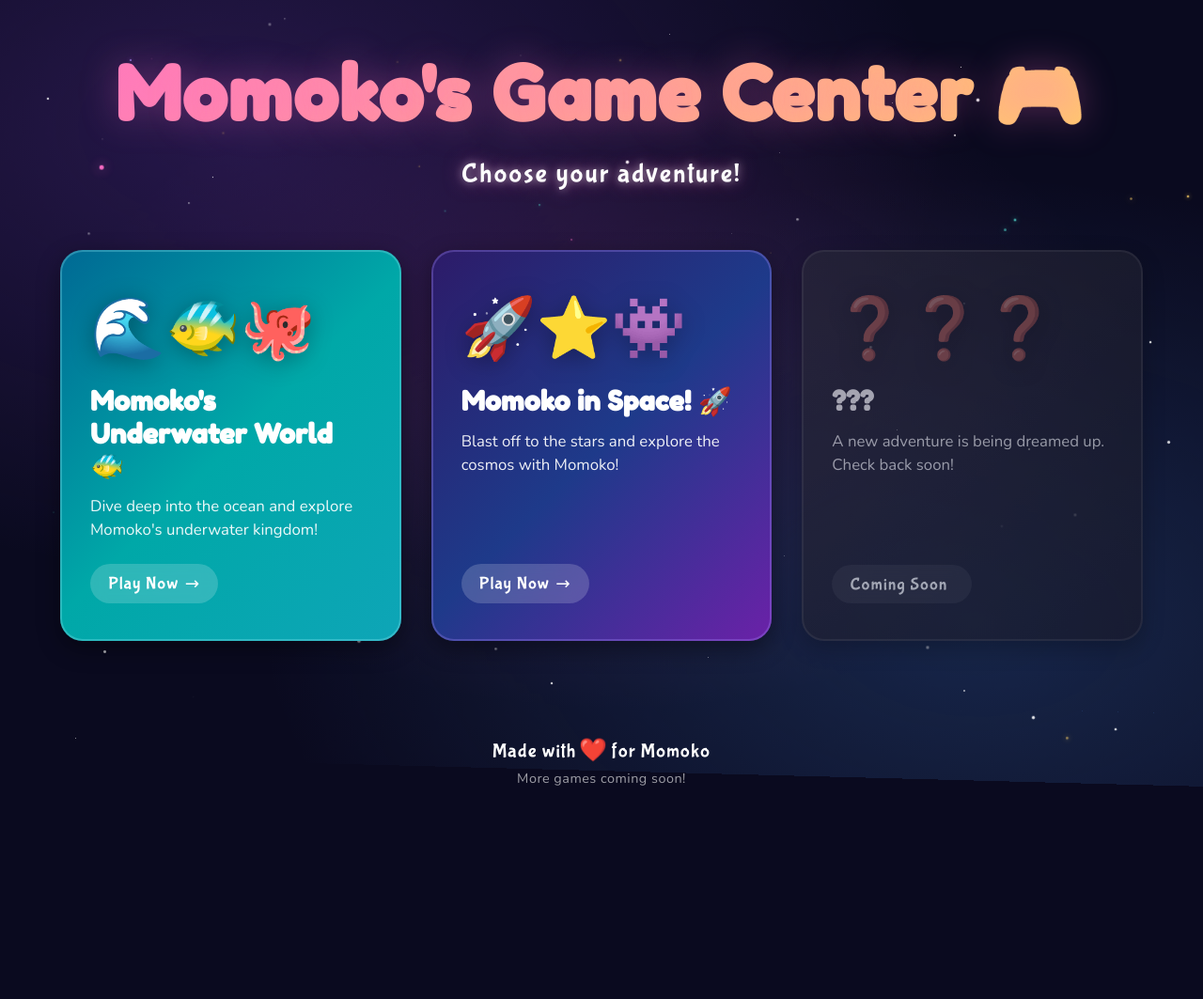
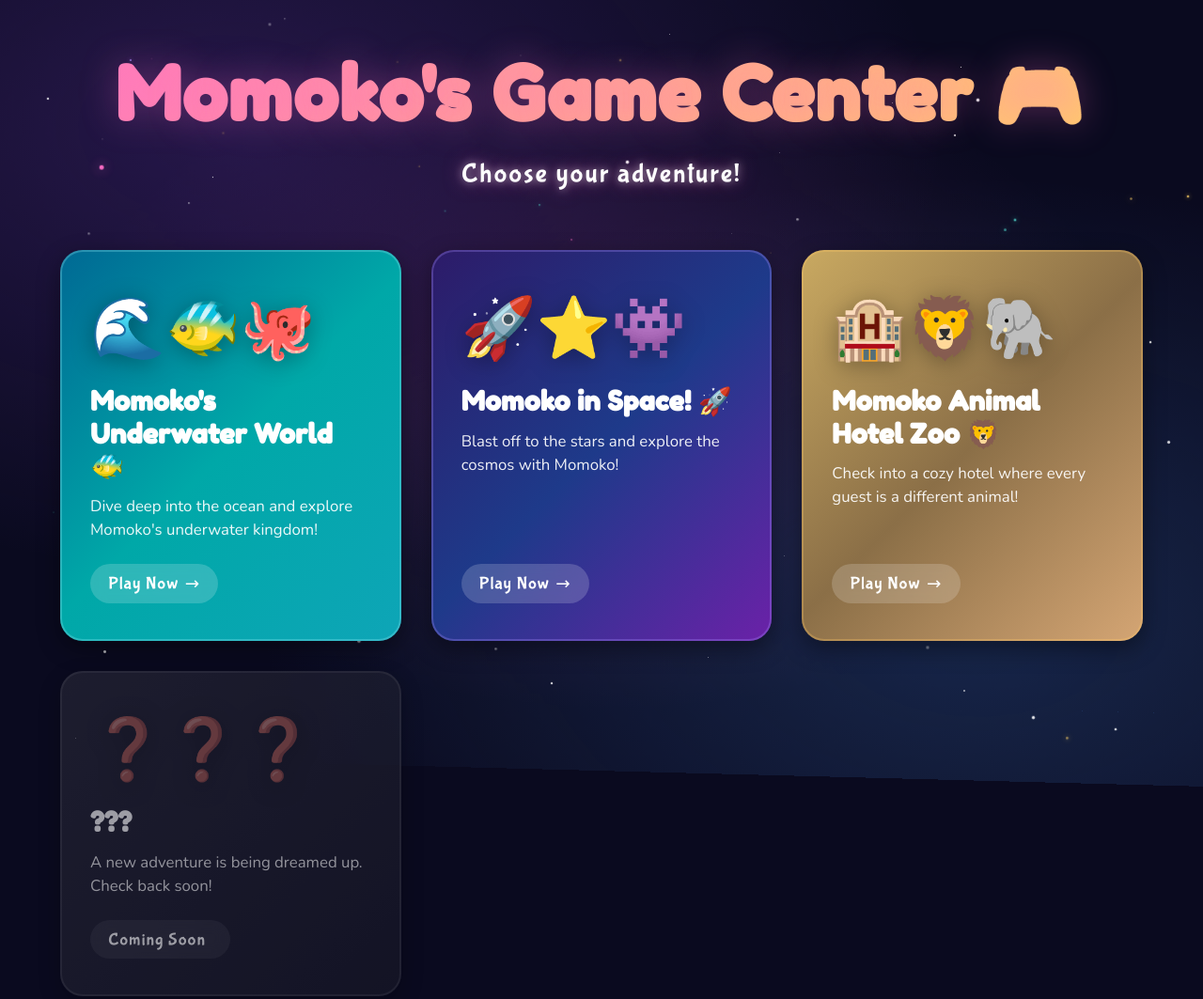
Before and after one commit to ruck314/ruck314.github.io, a plain HTML site: page index.html in a window 1280 px wide. Shown: the top 1063 px of the page at 94% size. Before the commit the page ends 870 px from the top, so only its background shows below. Drawn offline with nearby package versions, Linux system fonts and the light colour scheme.

Commit message:
Link Momoko Animal Hotel Zoo from the hub

```diff
--- a/index.html
+++ b/index.html
@@ -270,6 +270,15 @@
             --card-glow: radial-gradient(circle at 50% 0%, rgba(236, 72, 153, 0.3) 0%, transparent 70%);
         }
 
+        /* Animal hotel zoo theme */
+        .card-animal {
+            --card-bg: linear-gradient(135deg, #c9a961 0%, #8b6f47 50%, #d4a574 100%);
+            --card-border: rgba(255, 200, 100, 0.3);
+            --card-border-hover: rgba(255, 200, 100, 0.8);
+            --card-shadow: rgba(201, 169, 97, 0.6);
+            --card-glow: radial-gradient(circle at 50% 0%, rgba(255, 200, 100, 0.3) 0%, transparent 70%);
+        }
+
         /* Coming soon theme */
         .card-coming-soon {
             --card-bg: linear-gradient(135deg, #2a2a3a 0%, #1a1a2a 100%);
@@ -373,6 +382,15 @@
                 <span class="card-cta">Play Now</span>
             </a>
 
+            <a href="https://ruck314.github.io/momoko-animal-hotel-zoo/" class="game-card card-animal">
+                <div>
+                    <div class="card-emoji">🏨🦁🐘</div>
+                    <h2 class="card-title">Momoko Animal Hotel Zoo 🦁</h2>
+                    <p class="card-description">Check into a cozy hotel where every guest is a different animal!</p>
+                </div>
+                <span class="card-cta">Play Now</span>
+            </a>
+
             <div class="game-card card-coming-soon" aria-disabled="true">
                 <div>
                     <div class="card-emoji">❓❓❓</div>
```
